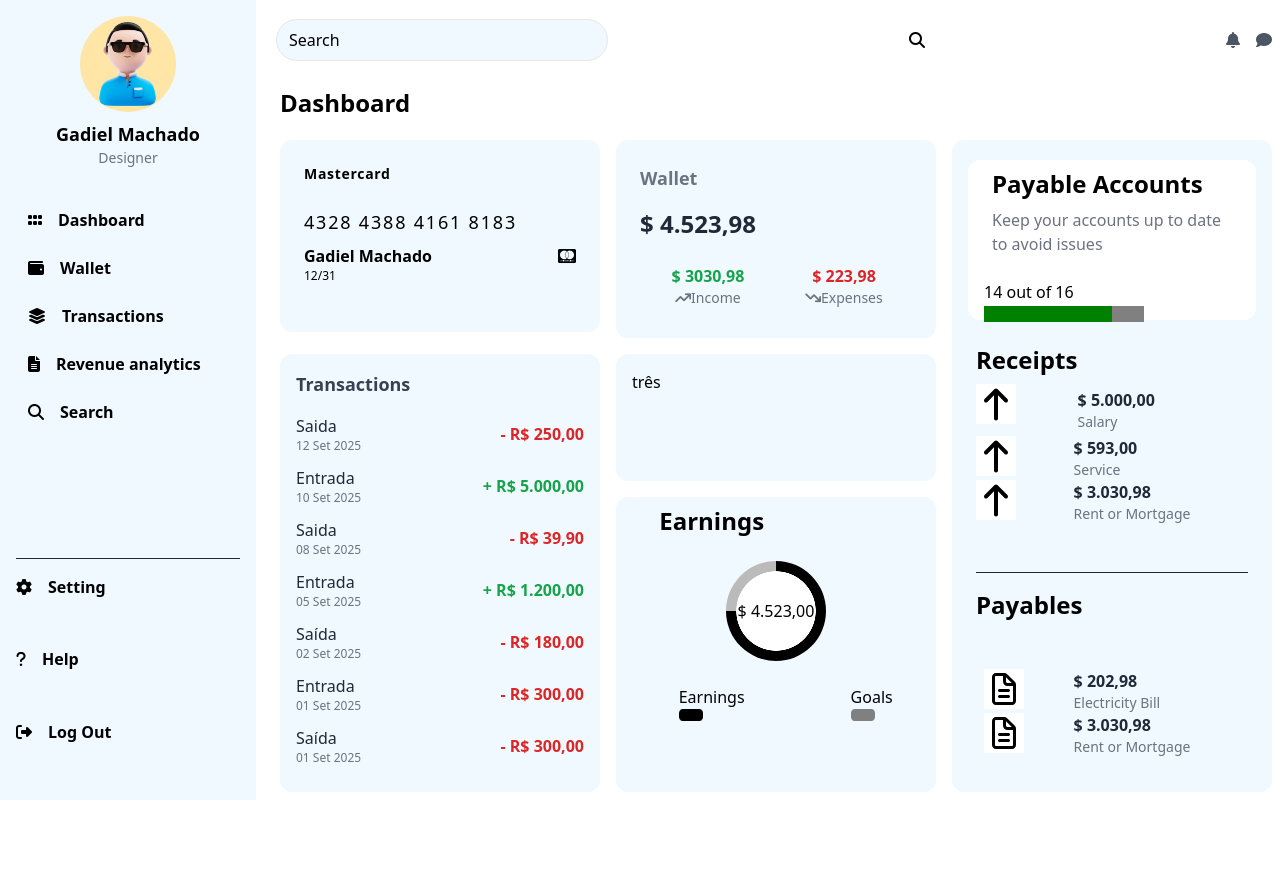
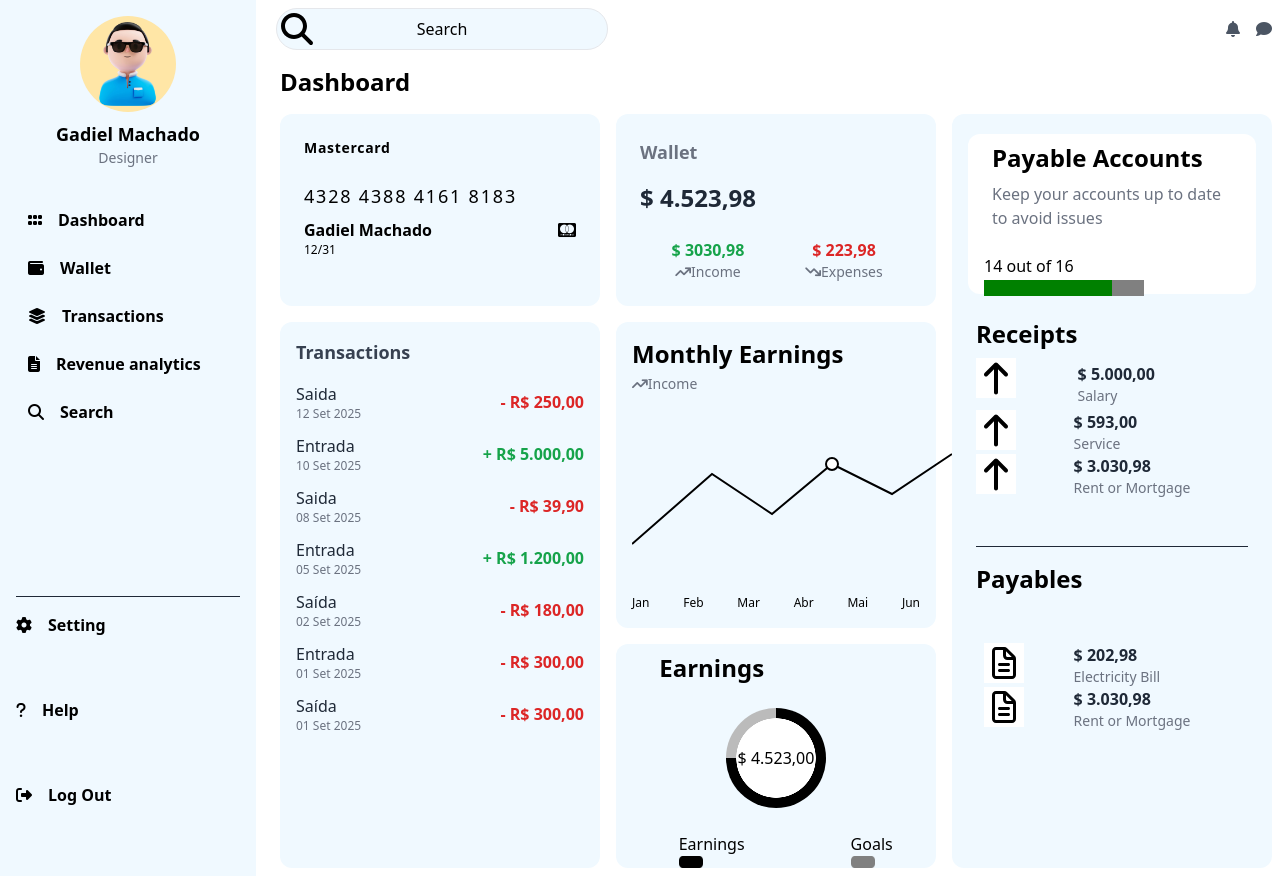
Before and after one commit to EmanuelTrindade-Al/dashboard-financeiro, a plain HTML site: page index.html in a window 1280 px wide. Before the commit the page ends 800 px from the top, so only its background shows below. Drawn offline with nearby package versions, Linux system fonts and the light colour scheme.

Commit message:
atualização
Essa versão usa elementos XML (<svg>, <polyline> e <circle>) para montar um gráfico em linha.

```diff
--- a/index.html
+++ b/index.html
@@ -42,7 +42,7 @@
 
     <!--barra do topo -->
     <header class="flex items-center justify-between bg-white p-2 ml-3">
-      <input type="text" name="input" value="Search" class="border rounded-full px-3 py-2 w-1/3 bg-sky-50"><i class="fa-solid fa-magnifying-glass"></i>
+      <input id="busca" type="text" name="input" value="Search" class="border rounded-full px-3 py-2 w-1/3 bg-sky-50 text-center">
       <div class="flex items-center gap-4">
         <i class="fa-solid fa-bell text-gray-600 cursor-pointer"></i>
         <i class="fa-solid fa-comment text-gray-600 cursor-pointer"></i>
@@ -108,7 +108,25 @@
 
             <!--inicio box3-->
 
-            <div id="tres" class=" bg-sky-50 rounded-xl p-4 col-start-2  row-start-3">três</div>
+            <div id="tres" class=" bg-sky-50 rounded-xl p-4 col-start-2  row-start-3">
+
+                <h1 class=" text-2xl font-bold mb-1">Monthly Earnings</h1>
+                <p class="text-sm text-gray-500"><i class="fa-solid fa-arrow-trend-up"></i>Income</p>
+
+                <div class="">
+                  <svg viewBox="0 0 400 200" class="w-[400px] h-[200px]">
+                    <polyline fill="none" stroke="black" stroke-width="2"
+                      points="0,150 80,80 140,120 200,70 260,100 320,60"/>
+                    <circle cx="200" cy="70" r="6" fill="white" stroke="black" stroke-width="2"/>
+                  </svg>
+                  <div class="flex justify-between text-[12px]">
+                    <span>Jan</span><span>Feb</span><span>Mar</span>
+                    <span>Abr</span><span>Mai</span><span>Jun</span>
+                  </div>
+
+                </div>
+
+            </div>
 
 
             <!--fim do box3 -->
--- a/style.css
+++ b/style.css
@@ -15,3 +15,8 @@
   content: "$ 4.523,00";
 
 }
+
+#busca {
+  background-image:url(/img/magnifying-glass.svg);
+  background-repeat: no-repeat;
+}
```
